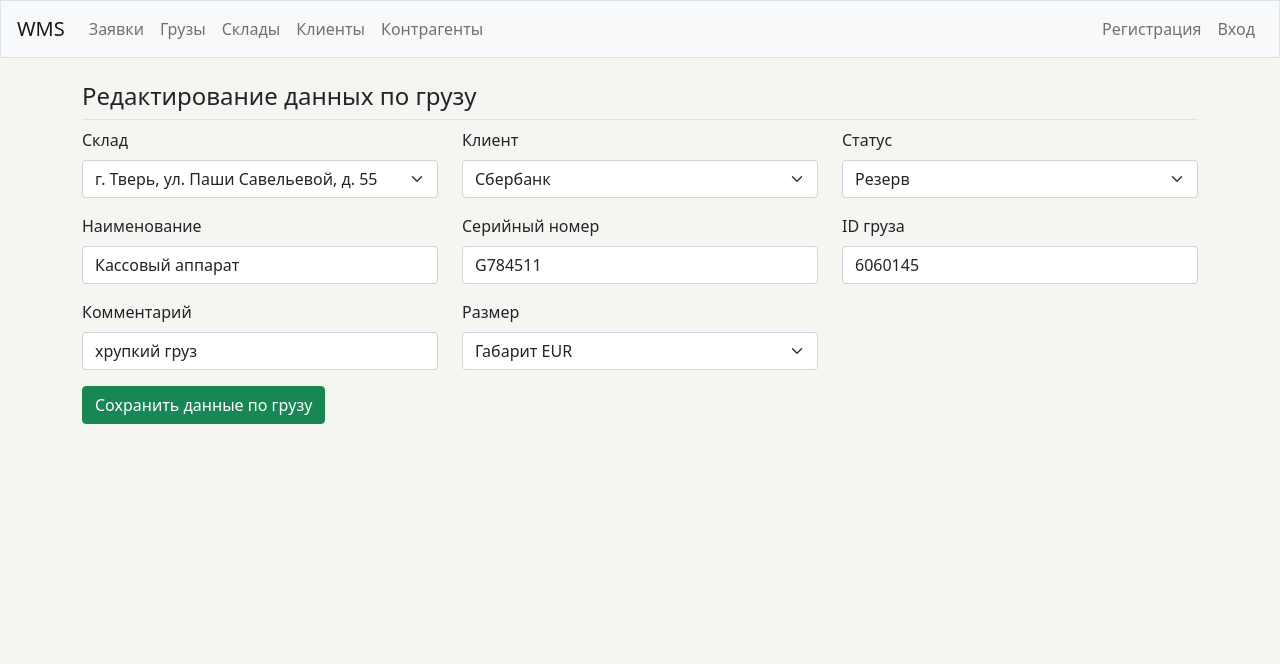
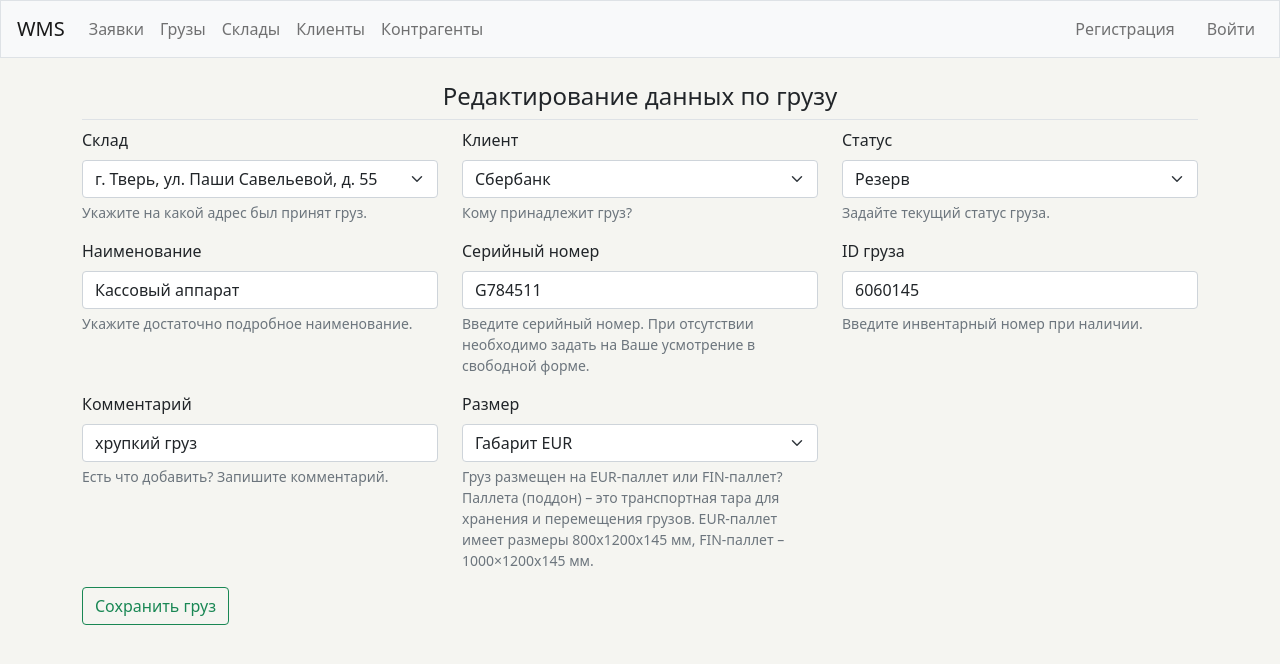
Before and after one commit to Rooliksen/wms_system, a Django app: page /update_atm/17/ in a window 1280 px wide. Shown: the top 664 px of the page. Run offline with Django 3.2, Linux system fonts and the light colour scheme; data comes from the database, SQL or seed files in the repository; both versions use the stored data as it was after the commit; some libraries are stand-ins or nearby versions.

Commit message:
All pages style update

```diff
--- a/users/forms.py
+++ b/users/forms.py
@@ -9,7 +9,7 @@ class CreateUserForm(UserCreationForm):
 	password1 = forms.CharField(
 		label=("Пароль"),
 		help_text=("Должен содержать не менее 8 символов, не может состоять только из цифр."),
-		widget=forms.PasswordInput(attrs={'autocomplete': 'new-password', 'class': 'form-control text-light', 'placeholder': 'Придумайте пароль'}),
+		widget=forms.PasswordInput(attrs={'autocomplete': 'new-password', 'class': 'form-control', 'placeholder': 'Придумайте пароль'}),
 	)
 	password2 = forms.CharField(
 		label=("Пароль еще раз"),
--- a/wms/templates/wms/base.html
+++ b/wms/templates/wms/base.html
@@ -47,17 +47,17 @@
             <ul class="navbar-nav ml-auto">
                 {% if user.is_authenticated %}
                     <li class="nav-item">
-                        <span class="navbar-text">Hello, {{ user.username }}.</span>
+                        <span class="navbar-text mr-3">Привет, {{ user.username }}</span>
                     </li>
                     <li class="nav-item">
-                        <a class="nav-link" href="{% url 'users:logoutUser' %}">Выход</a>
+                        <a class="nav-link" href="{% url 'users:logoutUser' %}">Выйти</a>
                     </li>
                 {% else %}
                     <li class="nav-item">
-                        <a class="nav-link" href="{% url 'users:register' %}">Регистрация</a>
+                        <a class="nav-link mr-3" href="{% url 'users:register' %}">Регистрация</a>
                     </li>
                     <li class="nav-item">
-                        <a class="nav-link" href="{% url 'users:login' %}">Вход</a>
+                        <a class="nav-link" href="{% url 'users:login' %}">Войти</a>
                     </li>
                 {% endif %}
             </ul>
--- a/wms/templates/wms/new_atm.html
+++ b/wms/templates/wms/new_atm.html
@@ -43,7 +43,7 @@
         <div class="mb-2">{{ form.name.label }}</div>
       {{ form.name }}
       <div class="form-text">
-        Укажите достаточно подробное наименование
+        Укажите достаточно подробное наименование.
       </div>
       </div>
     </div>
@@ -84,7 +84,7 @@
       </div>
     </div>
   </div>
-  <button type="submit" class="btn btn-outline-success mb-3">Сохранить груз</button>
+  <button type="submit" class="btn btn-success btn-sm mb-2 fw-normal">Сохранить груз</button>
 </form>
 
 {% endblock content %}
--- a/wms/templates/wms/new_order.html
+++ b/wms/templates/wms/new_order.html
@@ -95,7 +95,7 @@
       </div>
     </div>
   </div>
-  <button type="submit" class="btn btn-outline-success mb-3 btn-sm">Сохранить заявку</button>
+  <button type="submit" class="btn btn-success mb-3 btn-sm">Сохранить заявку</button>
 </form>
 </div>
 
--- a/wms/templates/wms/new_storage.html
+++ b/wms/templates/wms/new_storage.html
@@ -4,7 +4,7 @@
 
 {% block page_header %}
 
-<h4>Добавление нового склада</h4>
+<h4 class="text-center fw-normal">Добавление нового склада</h4>
 
 {% endblock page_header %}
 
@@ -68,7 +68,7 @@
       </div>
     </div>
   </div>
-  <button type="submit" class="btn btn-outline-success mb-3">Сохранить новый склад</button>
+  <button type="submit" class="btn btn-success btn-sm mb-2 fw-normal">Сохранить новый склад</button>
 </form>
 
 {% endblock content %}
--- a/wms/templates/wms/update_atm.html
+++ b/wms/templates/wms/update_atm.html
@@ -2,7 +2,7 @@
 
 {% block page_header %}
 
-<h4>Редактирование данных по грузу</h4>
+<h4 class="text-center fw-normal">Редактирование данных по грузу</h4>
 
 {% endblock page_header %}
 
@@ -15,52 +15,76 @@
       <div class="mb-3">
         <div class="mb-2">{{ form.storage.label }}</div>
       {{ form.storage }}
+      <div class="form-text">
+        Укажите на какой адрес был принят груз.
+      </div>
       </div>
     </div>
     <div class="col-sm-4">
       <div class="mb-3">
         <div class="mb-2">{{ form.client.label }}</div>
       {{ form.client }}
+      <div class="form-text">
+        Кому принадлежит груз?
+      </div>
       </div>
     </div>
     <div class="col-sm-4">
       <div class="mb-3">
         <div class="mb-2">{{ form.status.label }}</div>
       {{ form.status }}
+      <div class="form-text">
+        Задайте текущий статус груза.
+      </div>
       </div>
     </div>
     <div class="col-sm-4">
       <div class="mb-3">
         <div class="mb-2">{{ form.name.label }}</div>
       {{ form.name }}
+      <div class="form-text">
+        Укажите достаточно подробное наименование.
+      </div>
       </div>
     </div>
     <div class="col-sm-4">
       <div class="mb-3">
         <div class="mb-2">{{ form.serial_num.label }}</div>
       {{ form.serial_num }}
+      <div class="form-text">
+        Введите серийный номер. При отсутствии необходимо задать на Ваше усмотрение в свободной форме.
+      </div>
       </div>
     </div>
     <div class="col-sm-4">
       <div class="mb-3">
         <div class="mb-2">{{ form.atm_id.label }}</div>
       {{ form.atm_id }}
+      <div class="form-text">
+        Введите инвентарный номер при наличии.
+      </div>
       </div>
     </div>
     <div class="col-sm-4">
       <div class="mb-3">
         <div class="mb-2">{{ form.commentary.label }}</div>
       {{ form.commentary }}
+      <div class="form-text">
+        Есть что добавить? Запишите комментарий.
+      </div>
       </div>
     </div>
     <div class="col-sm-4">
       <div class="mb-3">
         <div class="mb-2">{{ form.size.label }}</div>
       {{ form.size }}
+      <div class="form-text">
+        Груз размещен на EUR-паллет или FIN-паллет? Паллета (поддон) – это транспортная тара для хранения и перемещения грузов. EUR-паллет имеет размеры 800х1200х145 мм, FIN-паллет – 1000×1200х145 мм.
+      </div>
       </div>
     </div>
   </div>
-  <button type="submit" class="btn btn-success mb-3">Сохранить данные по грузу</button>
+  <button type="submit" class="btn btn-outline-success mb-3">Сохранить груз</button>
 </form>
 
 {% endblock content %}
--- a/wms/templates/wms/update_storage.html
+++ b/wms/templates/wms/update_storage.html
@@ -4,7 +4,7 @@
 
 {% block page_header %}
 
-<h4>Редактирование склада</h4>
+<h4 class="text-center fw-normal">Редактирование данных по складу</h4>
 
 {% endblock page_header %}
 
@@ -68,7 +68,7 @@
       </div>
     </div>
   </div>
-  <button type="submit" class="btn btn-success mb-3">Сохранить данные склада</button>
+  <button type="submit" class="btn btn-success btn-sm mb-2 fw-normal">Сохранить данные</button>
 </form>
 
 {% endblock content %}
```
Also changed, not shown: requirements.txt (+5 -2 lines), wms/templates/wms/index.html (+9 -4 lines), wms/templates/wms/new_client.html (+13 -10 lines), wms/templates/wms/new_contractor.html (+13 -10 lines), wms/templates/wms/update_client.html (+13 -10 lines), wms/templates/wms/update_contractor.html (+13 -10 lines), wms/templates/wms/update_order.html (+4 -4 lines), db.sqlite3.
